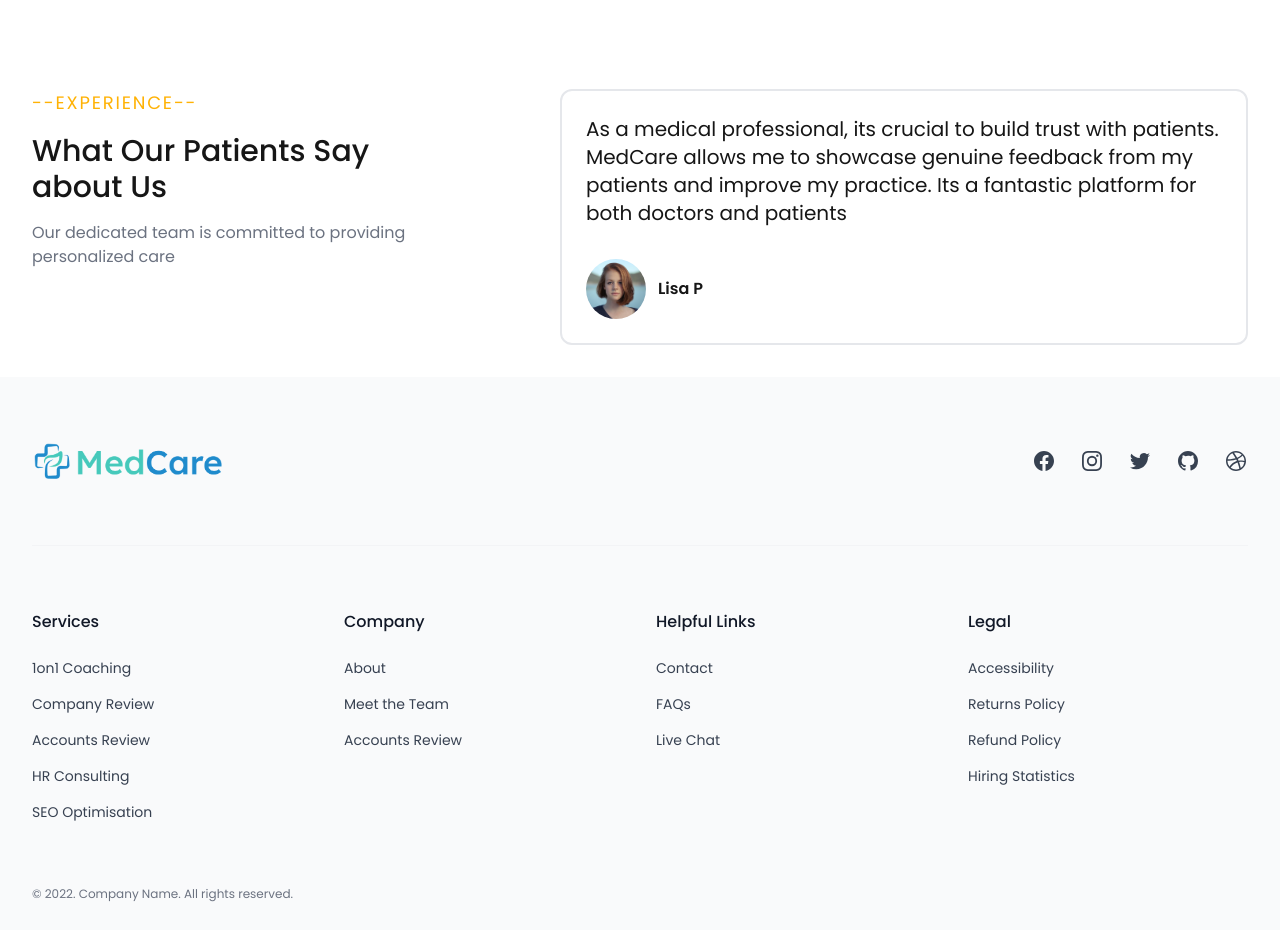
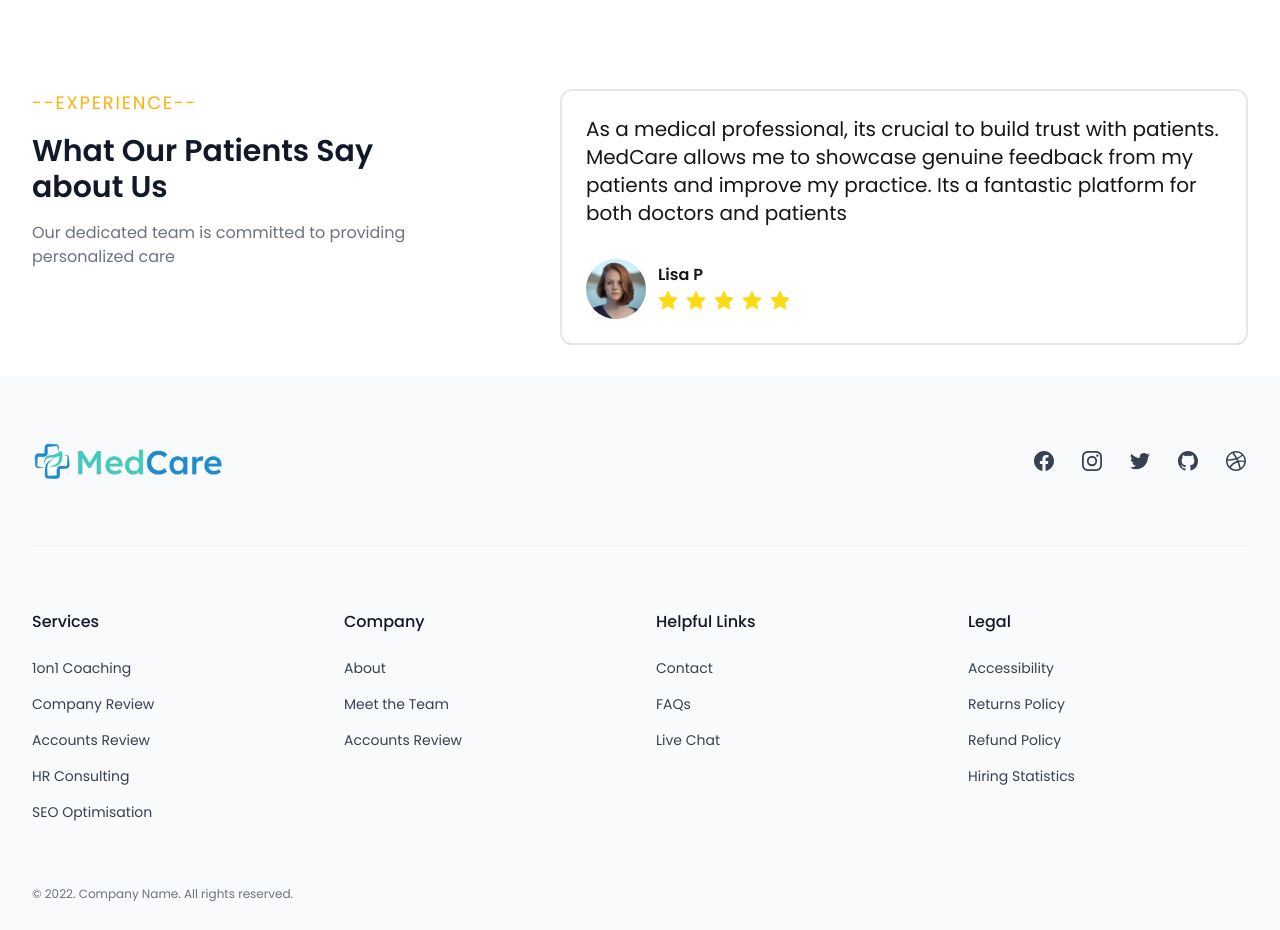
Before and after one commit to hellomaruf/MedCare, a Next.js app: page / in a window 1280 px wide. Shown: the part 1840-2770 px from the top of the page. Built offline with nearby package versions, Linux system fonts and the light colour scheme; no server answers.

Commit message:
Added problem solving

```diff
--- a/package.json
+++ b/package.json
@@ -9,7 +9,7 @@
     "lint": "next lint"
   },
   "dependencies": {
-    "antd": "^5.19.0",
+    "antd": "^5.20.6",
     "bcrypt": "^5.1.1",
     "clsx": "^2.1.1",
     "framer-motion": "^11.5.4",
--- a/src/app/components/Home_page/ClientReview.jsx
+++ b/src/app/components/Home_page/ClientReview.jsx
@@ -9,6 +9,7 @@ import Image from "next/image";
 import face1 from "../../assets/Images/face1.png";
 import face2 from "../../assets/Images/face2.png";
 import face3 from "../../assets/Images/face3.png";
+import { Rate } from "antd";
 
 function ClientReview() {
   return (
@@ -18,7 +19,7 @@ function ClientReview() {
           <h3 className="text-secondary text-lg tracking-widest ">
             --EXPERIENCE--
           </h3>
-          <h1 className="text-3xl font-medium">
+          <h1 className="text-3xl font-semibold text-gray-900">
             What Our Patients Say about Us
           </h1>
           <p className="text-gray-500">
@@ -54,8 +55,9 @@ function ClientReview() {
                         height={300}
                       />
                     </div>
-                    <div className="">
+                    <div className=" space-y-1">
                       <h3 className="font-semibold">Emma J.</h3>
+                      <Rate disabled defaultValue={4} />
                     </div>
                   </div>
                 </div>
@@ -78,8 +80,9 @@ function ClientReview() {
                         height={300}
                       />
                     </div>
-                    <div className="">
+                    <div className="space-y-1">
                       <h3 className="font-semibold">Lisa P</h3>
+                      <Rate disabled defaultValue={5} />
                     </div>
                   </div>
                 </div>
@@ -101,8 +104,9 @@ function ClientReview() {
                         height={300}
                       />
                     </div>
-                    <div className="">
+                    <div className="space-y-1">
                       <h3 className="font-semibold">Michael R.</h3>
+                      <Rate disabled defaultValue={4} />
                     </div>
                   </div>
                 </div>
```
Also changed, not shown: 1 other file (tests, documents, lock files or other folders).
